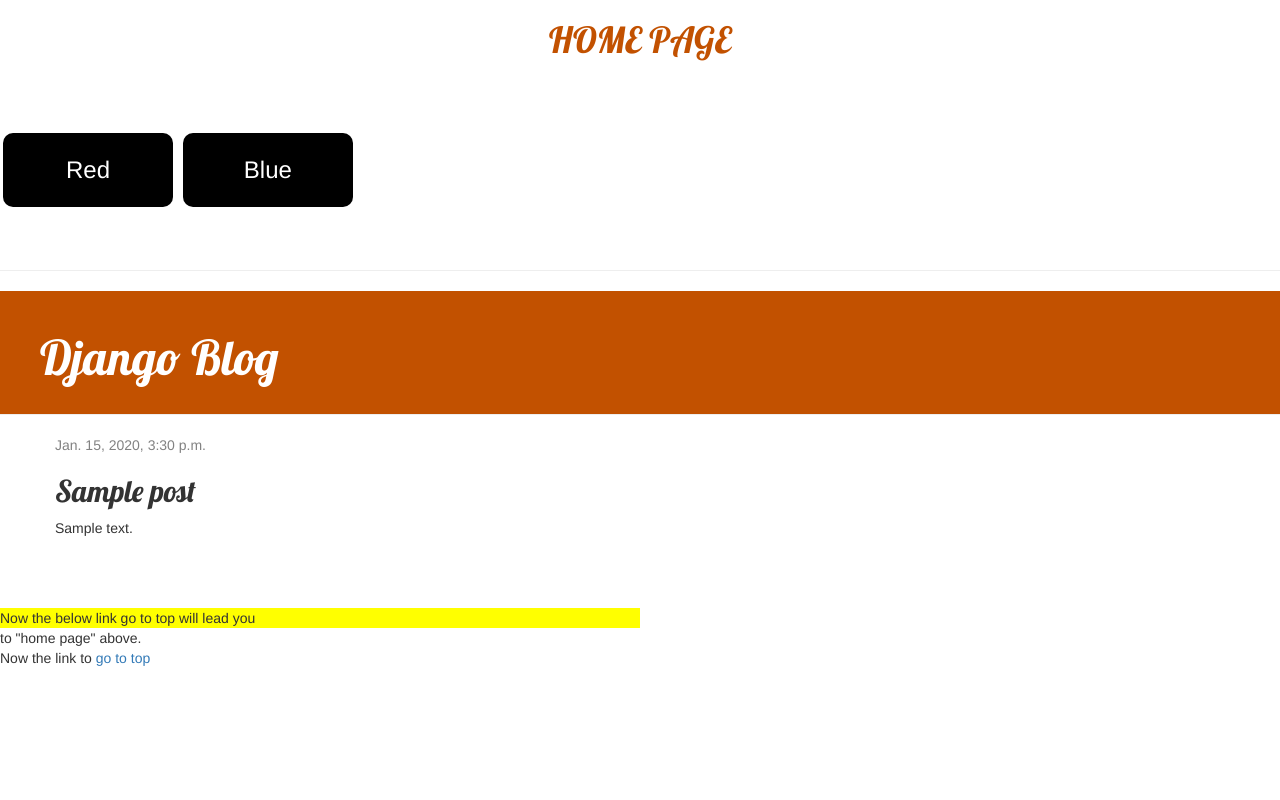
After one commit to kartiklucky9n/my-first-blog, a Django app: page /post/1/ in a window 1280 px wide. The commit adds this page. Run offline with Django 3.2, Linux system fonts and the light colour scheme; tables that the repository leaves empty hold one stand-in row (values such as "Sample post"); some libraries are stand-ins or nearby versions.

Commit message:
extended template

```diff
--- /dev/null
+++ b/blog/static/css/blog.css
@@ -0,0 +1,128 @@
+.bodyStyle{
+  background-image: url("background.jpg");
+  background-repeat: no-repeat;
+  background-attachment: fixed;
+  background-position: center;
+  background-size: cover;
+  transition: 0.5s;
+
+}
+
+.button0{
+  display: inline-block;
+  border-radius: 2px;
+  background-color: #00134d;
+  border: none;
+  color: #FFFFFF;
+  text-align: center;
+  font-size: 10px;
+  padding: 4px;
+  width: 100px;
+  transition: all 0.5s;
+  cursor: pointer;
+  margin: 0px;
+}
+
+
+.button{
+  display: inline-block;
+  border-radius: 10px;
+  background-color: #000000   ;
+  border: none;
+  color: #FFFFFF;
+  text-align: center;
+  font-size: 24px;
+  padding: 20px;
+  width: 170px;
+  transition: all 0.5s;
+  cursor: pointer;
+  margin: 3px;
+}
+
+.button span {
+  cursor: pointer;
+  display: inline-block;
+  position: relative;
+  transition: 0.5s;
+
+}
+
+.button span:after {
+  content: '\00bb';
+  position: absolute;
+  opacity: 0;
+  top: 0;
+  right: -20px;
+  transition: 0.5s;
+  background-color: red;
+}
+
+.button:hover span {
+  padding-right: 25px;
+
+}
+
+.button:hover span:after {
+  opacity: 1;
+  right: 0;
+
+}
+
+
+video{
+  radius:5px;
+}
+
+
+h1 a, h2 a {
+    color: #C25100;
+    font-family: 'Lobster';
+}
+
+.page-header {
+    background-color: #C25100;
+    margin-top: 0;
+    padding: 20px 20px 20px 40px;
+}
+
+.page-header h1, .page-header h1 a, .page-header h1 a:visited, .page-header h1 a:active {
+    color: #ffffff;
+    font-size: 36pt;
+    text-decoration: none;
+}
+
+.content {
+    margin-left: 40px;
+}
+
+h1, h2, h3, h4 {
+    font-family: 'Lobster', cursive;
+
+}
+
+.date {
+    color: #828282;
+}
+
+.save {
+    float: right;
+}
+
+.post-form textarea, .post-form input {
+    width: 100%;
+}
+
+.top-menu, .top-menu:hover, .top-menu:visited {
+    color: #ffffff;
+    float: right;
+    font-size: 26pt;
+    margin-right: 20px;
+}
+
+.post {
+    margin-bottom: 70px;
+}
+
+.post h2 a, .post h2 a:visited {
+    color: #000000;
+}
--- /dev/null
+++ b/blog/templates/blog/blog.html
@@ -0,0 +1,63 @@
+{% load static %}
+
+<html>
+<head>
+
+  <link rel="stylesheet" href="//maxcdn.bootstrapcdn.com/bootstrap/3.2.0/css/bootstrap.min.css">
+<link rel="stylesheet" href="//maxcdn.bootstrapcdn.com/bootstrap/3.2.0/css/bootstrap-theme.min.css">
+<link href="//fonts.googleapis.com/css?family=Lobster&subset=latin,latin-ext" rel="stylesheet" type="text/css">
+  <link rel="stylesheet" href="{% static 'css/blog.css' %}" type="text/css">
+</head>
+<title>Webpage</title>
+<body >
+  <font size= 5 color= "green"><center><h1>
+    <a name="HOME PAGE">
+      <a href="farmes.htm" target="_blank"> HOME PAGE</a>
+    </a></h1> </center>
+  </font>
+<br><br><br>
+<button class="button" onclick="myFunction()" >
+  <span>
+Red
+</span>
+</button>
+
+<button class="button" onclick="youFunction()">
+  <span>
+Blue
+</span>
+</button>
+
+<script>
+function myFunction() {
+    document.body.style.background = "red";
+}
+</script>
+<script>
+function youFunction() {
+    document.body.style.background="blue";
+}
+</script>
+<br><br><br>
+<hr>
+
+
+<div class="page-header">
+<h1><a href="/">Django Blog</a></h1>
+</div>
+<div class="content container">
+    <div class="row">
+        <div class="col-md-8">
+            {% block content %}
+            {% endblock %}
+        </div>
+    </div>
+</div>
+
+
+<marquee width=50% behavior=alternate direction=right bgcolor=yellow>Now the below link go to top will lead you</marquee><br>
+<p>to "home page" above.<br>
+<left>Now the link to<a href="#HOME PAGE" onclick="youFunction()"> go to top</a></left>
+
+</body>
+</html>
--- /dev/null
+++ b/blog/templates/blog/post_detail.html
@@ -0,0 +1,12 @@
+{% extends 'blog/blog.html' %}
+  {% block content %}
+    <div class="post">
+          {% if post.published_date %}
+              <div class="date">
+                  {{ post.published_date }}
+              </div>
+          {% endif %}
+          <h2>{{ post.title }}</h2>
+          <p>{{ post.text|linebreaksbr }}</p>
+      </div>
+  {% endblock %}
--- a/blog/urls.py
+++ b/blog/urls.py
@@ -1,5 +1,6 @@
 from django.urls import path
 from . import views
 urlpatterns = [
-	path('',views.post_list,name='post_list'),
+    path('', views.post_list, name='post_list'),
+    path('post/<int:pk>/', views.post_detail, name='post_detail')
 ]
--- a/blog/views.py
+++ b/blog/views.py
@@ -1,4 +1,4 @@
-from django.shortcuts import render
+from django.shortcuts import render, get_object_or_404
 from django.utils import timezone
 from .models import Post
 
@@ -6,3 +6,8 @@ from .models import Post
 def post_list(request):
     posts = Post.objects.filter(published_date__lte=timezone.now()).order_by('published_date')
     return render(request, 'blog/post_list.html', {'posts': posts})
+
+
+def post_detail(request, pk):
+    post = get_object_or_404(Post, pk=pk)
+    return render(request, 'blog/post_detail.html', {'post': post})
--- a/mysite/settings.py
+++ b/mysite/settings.py
@@ -119,4 +119,4 @@ USE_TZ = True
 # https://docs.djangoproject.com/en/2.2/howto/static-files/
 
 STATIC_URL = '/static/'
-STATIC_ROOT = os.path.join(BASE_DIR, 'static')
+#STATIC_ROOT = os.path.join(BASE_DIR, 'static')
```
Also changed, not shown: blog/forms.py (added, +9 -0 lines), blog/static/css/external.css (added, +69 -0 lines), blog/templates/blog/post_list.html (+12 -71 lines).
